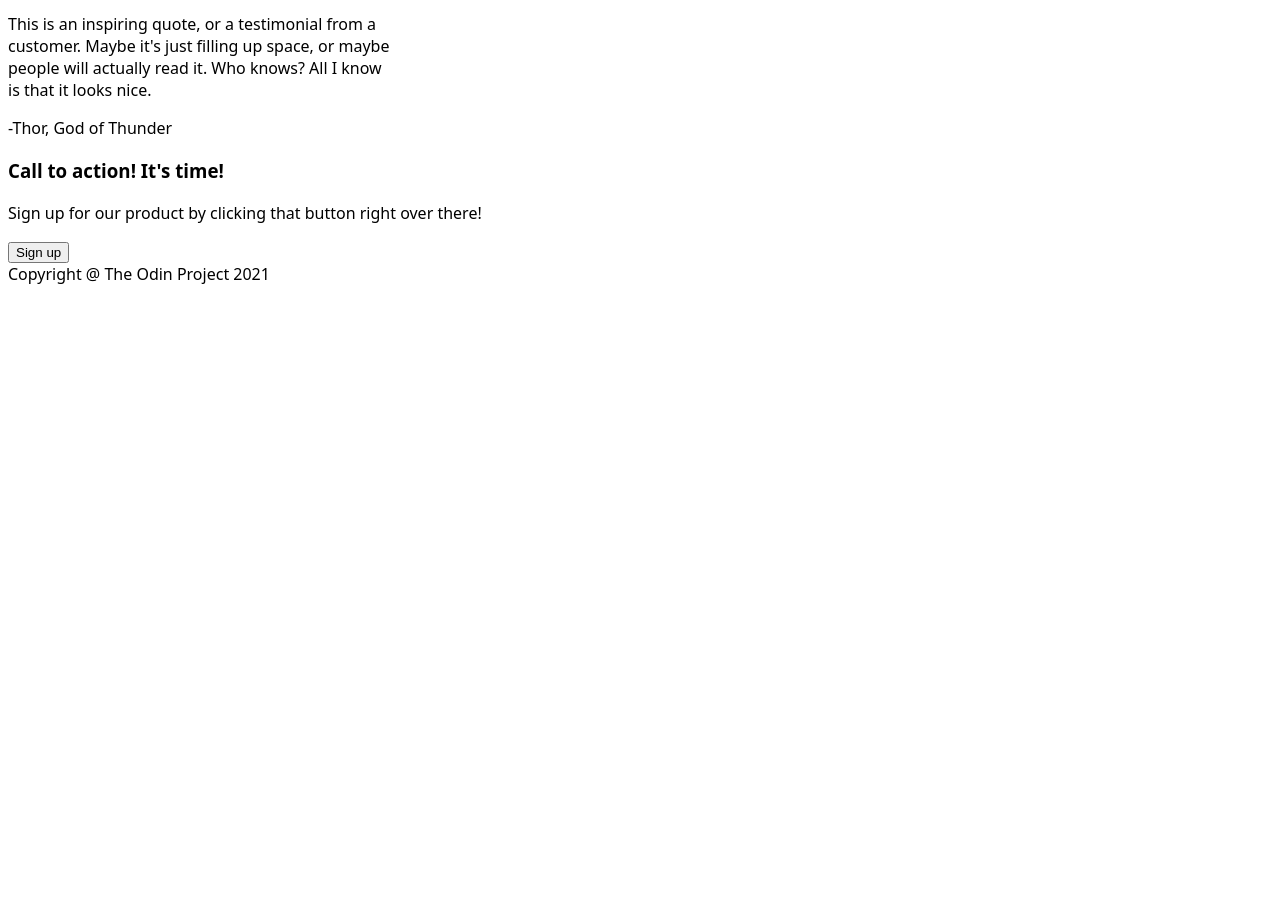
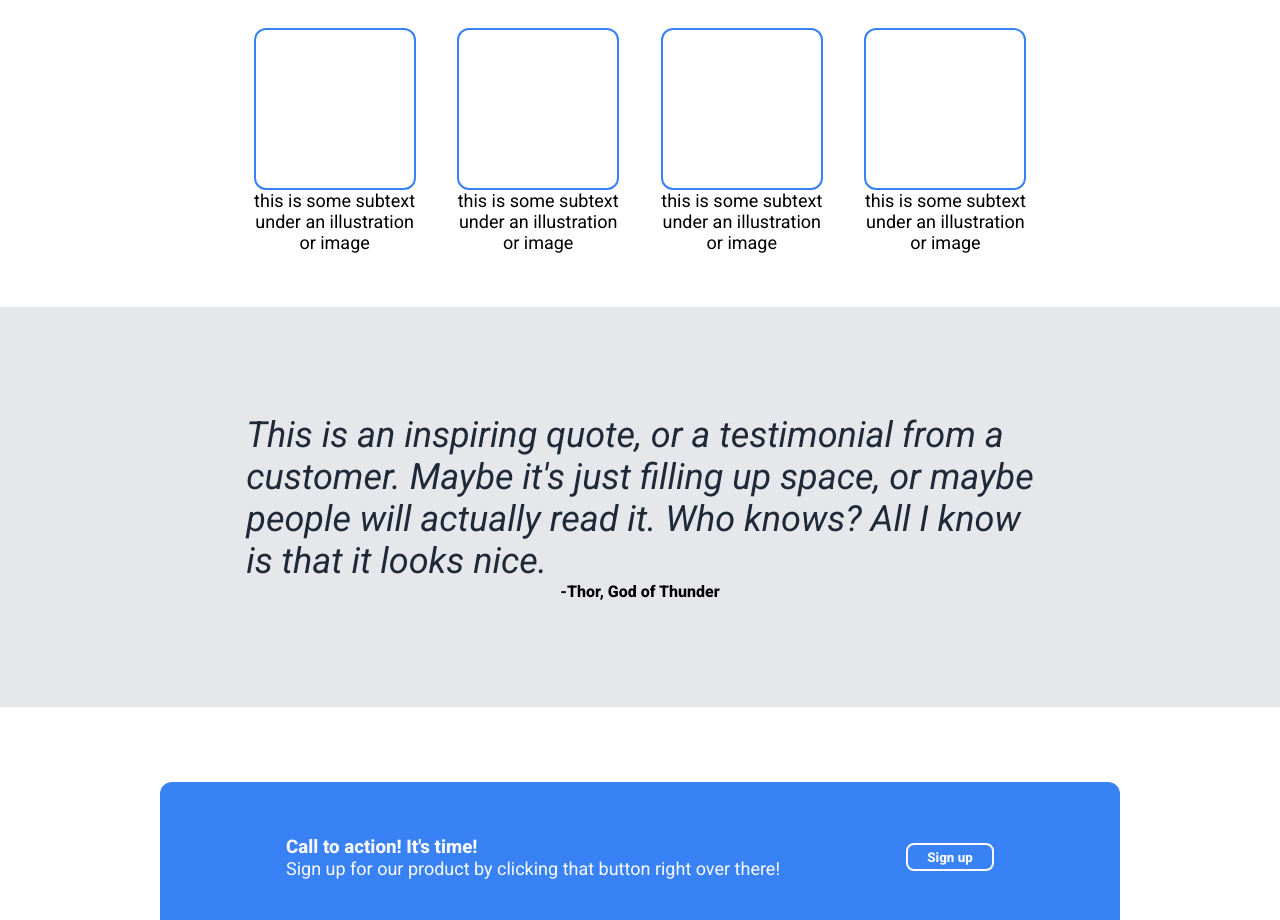
Before and after one commit to cziur/Odin-Landing-Page, a plain HTML site: page index.html in a window 1280 px wide. Shown: the part 543-1463 px from the top of the page. Before the commit the page ends 836 px from the top, so only its background shows below. Drawn offline with Linux system fonts and the light colour scheme.

Commit message:
Added styling and changed elements

```diff
--- a/index.html
+++ b/index.html
@@ -3,6 +3,9 @@
 <head>
     <meta charset="UTF-8">
     <meta name="viewport" content="width=device-width, initial-scale=1.0">
+    <link rel="preconnect" href="https://fonts.googleapis.com">
+    <link rel="preconnect" href="https://fonts.gstatic.com" crossorigin>
+    <link href="https://fonts.googleapis.com/css2?family=Roboto:ital,wght@0,100..900;1,100..900&display=swap" rel="stylesheet">
     <link rel="stylesheet" type="text/css" href="style.css">
     <title>Landing Page</title>
 </head>
@@ -22,25 +25,41 @@
     <div class="topSection">
         <h1>This Website is <br>
             Awesome</h1>
-        <p>This website has some subtext that goes here under the main title. It's a smaller font and the color is lower contrast</p>
-        <button class="button">Sign up</button>
+        <p class="mainText">This website has some subtext that goes here under the <br>
+            main title. It's a smaller font and the color is lower <br>
+            contrast</p>
+        <button class="buttonTop">Sign up</button>
 </div>
 <img src="./imgs/pexels-photo-1381112.webp" alt="cat">
 </div>
     </main>
     <section>
         <h2>Some random information.</h2>
+        <div class="boxContainer">
         <div class="boxOne">
-            <p>this is some subtext under an illustration or image</p>
+            <div class="box"></div>
+            <p>this is some subtext <br>
+                under an illustration <br>
+                or image</p>
         </div>
         <div class="boxTwo">
-            <p>this is some subtext under an illustration or image</p>
+            <div class="box"></div>
+            <p>this is some subtext <br>
+                under an illustration <br>
+                or image</p>
         </div>
         <div class="boxThree">
-            <p>this is some subtext under an illustration or image</p>
+            <div class="box"></div>
+            <p>this is some subtext<br>
+                under an illustration<br>
+                or image</p>
         </div>
         <div class="boxFour">
-            <p>this is some subtext under an illustration or image</p>
+            <div class="box"></div>
+            <p>this is some subtext<br>
+                under an illustration<br>
+                or image</p>
+        </div>
         </div>
     </section>
     <article>
@@ -49,15 +68,19 @@
         people will actually read it. Who knows? All I know <br>
         is that it looks nice.
         </p>
-        <span>-Thor, God of Thunder</span>
+        <div class="quoteAuthor">-Thor, God of Thunder</div>
     </article>
-    <div class="SignUpAd">
+    <aside>
+    <div class="signUpAd">
+        <div class="adText">
         <h3>Call to action! It's time!</h3>
-        <p>Sign up for our product by clicking that button right over there!</p>
-        <button class="buttonTwo">Sign up</button>
+        <p class="signUp">Sign up for our product by clicking that button right over there!</p>
+        </div>
+        <button class="buttonBottom">Sign up</button>
     </div>
+    </aside>
     <footer>
-        <span>Copyright @ The Odin Project 2021</span>
+        <p>Copyright @ The Odin Project 2021</p>
     </footer>
 </body>
 </html>
--- a/style.css
+++ b/style.css
@@ -1,16 +1,58 @@
-body {
-    font-family: system-ui, -apple-system, BlinkMacSystemFont, 'Segoe UI', Roboto, Oxygen, Ubuntu, Cantarell, 'Open Sans', 'Helvetica Neue', sans-serif
+* {
+    box-sizing: border-box;
+    margin: 0;
+
+    font-family: "Roboto", serif;
 }
 main {
     background-color: #1F2937;
+    height: 450px;
 }
 h1 {
     font-size: 48px;
     color: #F9FAF8;
     font-weight: 900;
 }
-h1 p {
+header {
+    height: 75px;
+}
+section {
+    height: 400px;
+    display: flex;
+    flex-direction: column;
+}
+article {
+    height: 400px;
+    background-color: #E5E7EB;
+    display: flex;
+    align-items: center;
+    justify-content: center;
+    flex-direction: column;
+}
+aside {
+    height: 300px;
+    display: flex;
+    justify-content: center;
+    align-items: center;
+}
+footer {
+    background-color: #1F2937;
+    height: 100px;
+    display: flex;
+    align-items: center;
+    justify-content: center;
+}
+.mainText {
     color: #E5E7EB;
+}
+.buttonTop {
+    background-color: #3882F6;
+    color: #F9FAF8;
+    border: none;
+    border-radius: 6px;
+    height: 28px;
+    width: 88px;
+    font-weight: 800;
 }
 .logo {
     font-size: 24px;
@@ -26,6 +68,8 @@ h1 p {
     list-style-type: none;
     display: flex;
     justify-content: space-around;
+    align-items: center;
+    height: 100%;
 }
 li {
     margin-left: 20px;
@@ -41,8 +85,86 @@ li:hover {
 }
 img {
     width: 360px;
+    display: flex;
 }
 .imgContainer {
     display: flex;
+    justify-content: space-around;
+    flex-wrap: wrap;
+    margin-left: 68px;
+    margin-right: 68px;
+    align-items: center;
+}
+h2 {
+    color: #1F2937;
+    font-size: 36px;
+    font-weight: 800;
+    text-align: center;
+    margin-top: 24px;
+
+}
+.box {
+    border: 2px #3882F6 solid;
+    border-radius: 12px;
+    display: flex;
+    height: 162px;
+    width: 162px;
+    align-content: center;
+    flex-wrap: wrap;
+}
+.box:hover {
+    background-color: #3882F6;
+}
+.boxContainer {
+    display: flex;
     justify-content: space-evenly;
+    flex-wrap: wrap;
+    margin-right: 212px;
+    margin-left: 212px;
+    align-content: center;
+    height: 100%;
 }
+div div p {
+    text-align: center;
+    font-size: 18px;
+    flex: auto;
+}
+.quote {
+    font-style: italic;
+    font-size: 36px;
+    color: #1F2937;
+
+}
+.quoteAuthor {
+    font-weight: 800;
+    align-self: auto;
+}
+.signUpAd {
+    display: flex;
+    background-color: #3882F6;
+    align-items: center;
+    justify-content: space-evenly;
+    flex-direction: row;
+    height: 50%;
+    width: 75%;
+    border-radius: 12px;
+}
+h3 {
+    font-weight: 800;
+    color: #F9FAF8;
+}
+.signUp {
+    color: #F9FAF8;
+}
+.buttonBottom {
+    height: 28px;
+    width: 88px;
+    background-color: #3882F6;
+    color: #F9FAF8;
+    border: 2px solid #F9FAF8;
+    border-radius: 8px;
+    font-weight: 800;
+}
+footer p {
+    color:#F9FAF8;
+}
```
